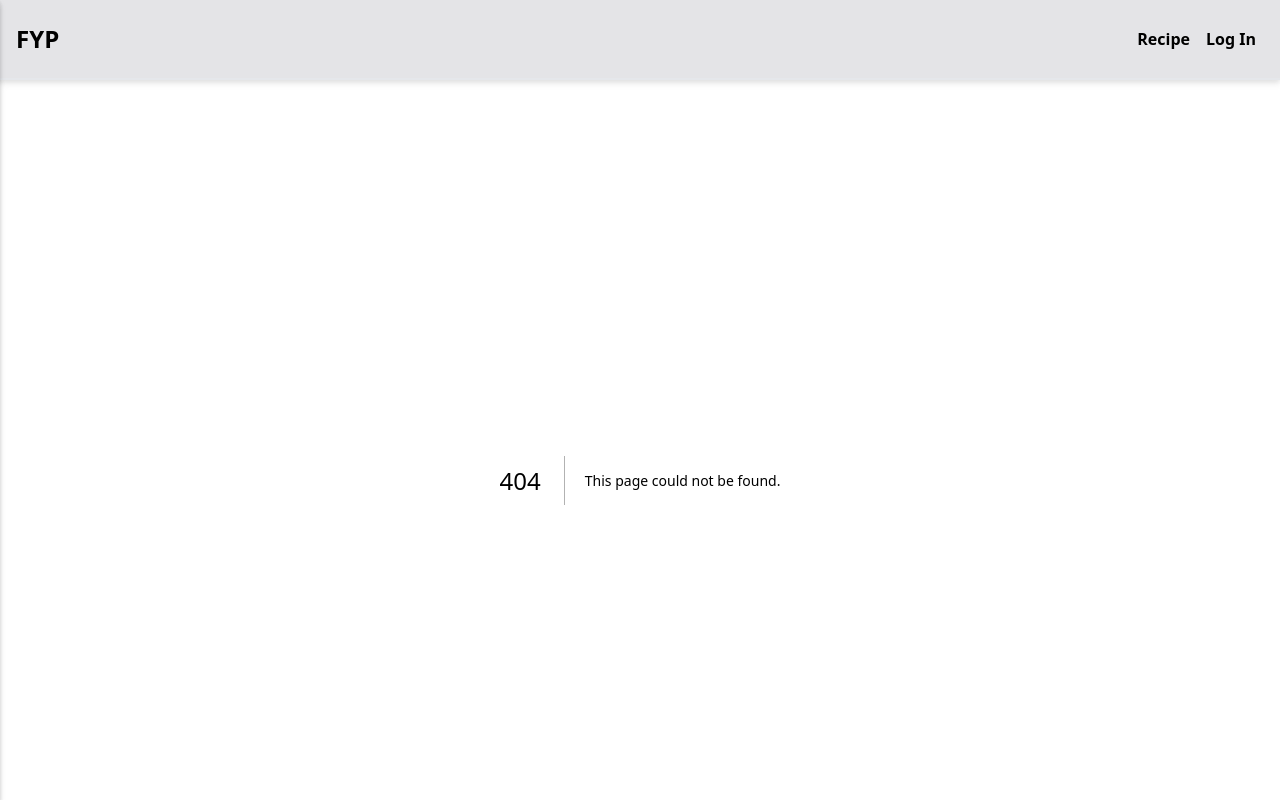
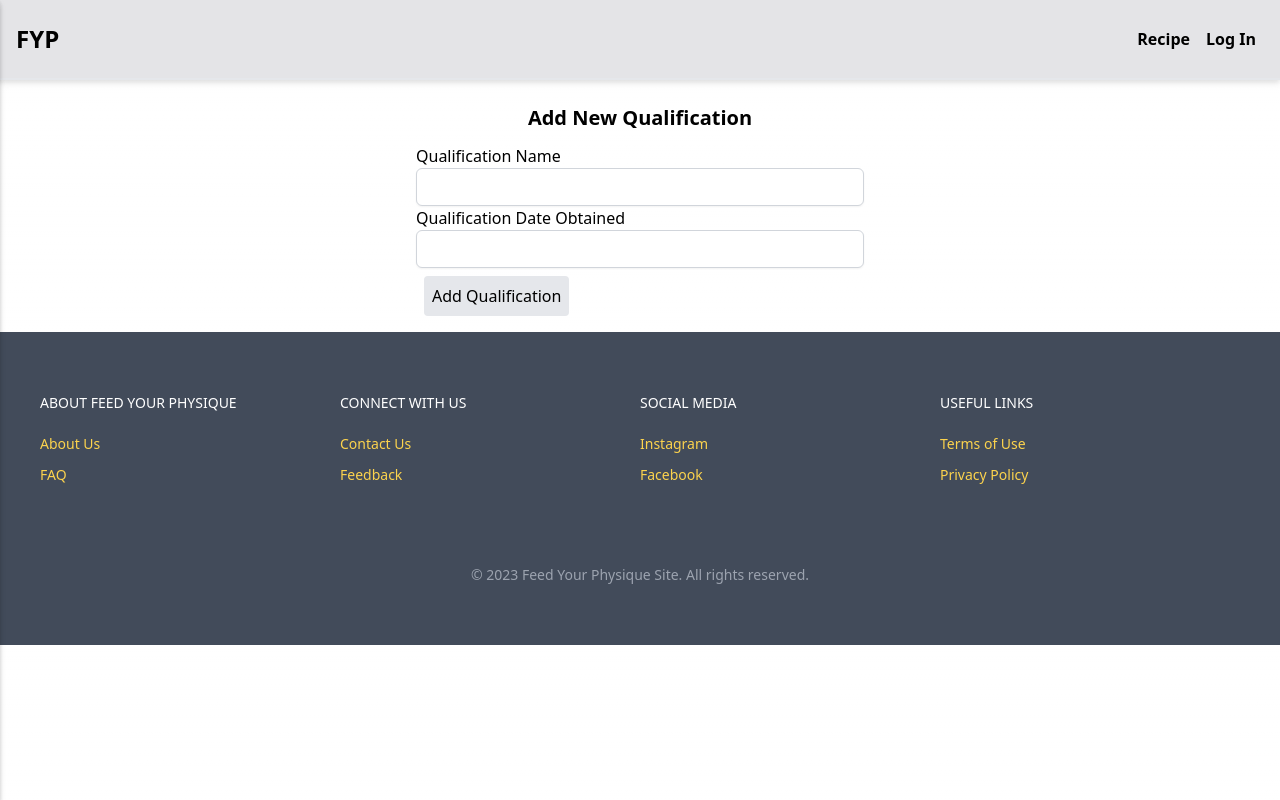
Before and after one commit to Entr0phy/healthy_recipe_frontend, a Next.js app: page /userProfile/dietitianComponent/qualificationForm in a window 1280 px wide. Before the commit this address had no page. Shown: the top 800 px of the page. Built offline with nearby package versions, Linux system fonts and the light colour scheme.

Commit message:
add qualifications

```diff
--- /dev/null
+++ b/src/pages/userProfile/dietitianComponent/qualificationForm.js
@@ -0,0 +1,75 @@
+import React, { useState } from "react";
+import { useRouter } from "next/router";
+
+const QualificationForm = () => {
+  const [qualificationName, setQualificationName] = useState("");
+  const [qualificationDate, setQualificationDate] = useState("");
+  const router = useRouter();
+  const handleQualificationNameChange = (e) => {
+    setQualificationName(e.target.value);
+  };
+
+  const handleQualificationDateChange = (e) => {
+    setQualificationDate(e.target.value);
+  };
+  const addNewQualification = async () => {
+    const update = await fetch(
+      `${process.env.apiKey}/auth/user/addQualification`,
+      {
+        method: "POST",
+        headers: {
+          Accept: "application/json",
+          "Content-Type": "application/json",
+        },
+        body: JSON.stringify({
+          id: JSON.parse(sessionStorage.getItem("userId"))._id,
+          qualifications: qualificationName,
+          dateObtained: qualificationDate,
+        }),
+      }
+    );
+
+    if (update.status === 200) {
+      window.alert("Your preferences have been updated!");
+      router.push('/userProfile/qualifications')
+    } else {
+      window.alert("Please try again");
+    }
+  };
+  return (
+    <div className="m-2 sm:mx-auto sm:w-full sm:max-w-md">
+      <h1 className="mt-6 text-center text-xl font-semibold text-black my-3">
+        Add New Qualification
+      </h1>
+      <label>Qualification Name</label>
+      <input
+        id="name"
+        name="name"
+        type="text"
+        value={qualificationName}
+        onChange={handleQualificationNameChange}
+        required
+        className="appearance-none block w-full px-3 py-2 border border-gray-300 rounded-md shadow-sm placeholder-gray-400 focus:outline-none focus:ring-indigo-500 focus:border-indigo-500 sm:text-sm text-black"
+      />
+
+      <label>Qualification Date Obtained</label>
+      <input
+        id="date"
+        name="date"
+        type="text"
+        value={qualificationDate}
+        onChange={handleQualificationDateChange}
+        required
+        className="appearance-none block w-full px-3 py-2 border border-gray-300 rounded-md shadow-sm placeholder-gray-400 focus:outline-none focus:ring-indigo-500 focus:border-indigo-500 sm:text-sm text-black"
+      />
+
+      <button
+        className="m-2 rounded p-2 bg-gray-200"
+        onClick={addNewQualification}>
+        Add Qualification
+      </button>
+    </div>
+  );
+};
+
+export default QualificationForm;
--- a/src/pages/userProfile/dietitianHome.js
+++ b/src/pages/userProfile/dietitianHome.js
@@ -11,6 +11,10 @@ const DietitianHome = () => {
         router.push('./verifyRecipe')
     }
 
+    const editQualifications = () => {
+        router.push('./qualifications')
+    }
+
     return(
         <>
         <h1 className="font-bold text-center m-2 text-xl">Welcome to your dietitian dashboard!</h1>
@@ -20,8 +24,8 @@ const DietitianHome = () => {
                 <h1>{">"}</h1>
             </div>
 
-            <div className="w-80 md:w-2/5 p-2 border-2 bg-gray-300 mx-auto rounded flex justify-between">
-                <h2>Edit Profile</h2>
+            <div className="w-80 md:w-2/5 p-2 border-2 bg-gray-300 mx-auto rounded flex justify-between" onClick={editQualifications}>
+                <h2>Edit Qualifications</h2>
                 <h1>{">"}</h1>
             </div>
 
--- /dev/null
+++ b/src/pages/userProfile/qualifications.js
@@ -0,0 +1,60 @@
+import React, { useState, useEffect } from "react";
+import { useContext } from "react";
+import { Context } from "../../store/context";
+import { useRouter } from "next/router";
+
+const Qualifications = () => {
+  const [userInfo, setUserInfo] = useState(null);
+  const [currentUser] = useContext(Context);
+  const router = useRouter();
+  useEffect(() => {
+    const username = JSON.parse(sessionStorage.getItem("userId"))._id;
+
+    const fetchData = async () => {
+      const data = await fetch(
+        `${process.env.apiKey}/auth/user/getUserById/${username}`
+      );
+      const json = await data.json();
+      setUserInfo(json);
+    };
+    fetchData();
+  }, []);
+
+  const editQualification = () => {
+    router.push('./dietitianComponent/qualificationForm')
+  }
+
+  return (
+    <div className="flex flex-col">
+      <h1 className="text-center p-2 font-semibold text-xl">{`${currentUser?.username} Qualifications`}</h1>
+      {!userInfo ? (
+        <h1>Loading...</h1>
+      ) : (
+        <div className="p-2 border-2 border-gray-400 rounded m-2">
+          {!currentUser.qualifications ? (
+            <h1 className="text-center font-bold text-xl">
+              No Qualifications Listed
+            </h1>
+          ) : (
+            currentUser?.qualifications.map((ele) => (
+              <div key={ele._id}>
+                <h1>{ele.qualifications}</h1>
+                <h1>{ele.dateObtained}</h1>
+              </div>
+            ))
+          )}
+        </div>
+      )}
+
+      <div className="text-center m-2">
+        <button
+          className="p-2 bg-gray-200 rounded font-semibold"
+          onClick={editQualification}>
+          Edit Qualification
+        </button>
+      </div>
+    </div>
+  );
+};
+
+export default Qualifications;
```
